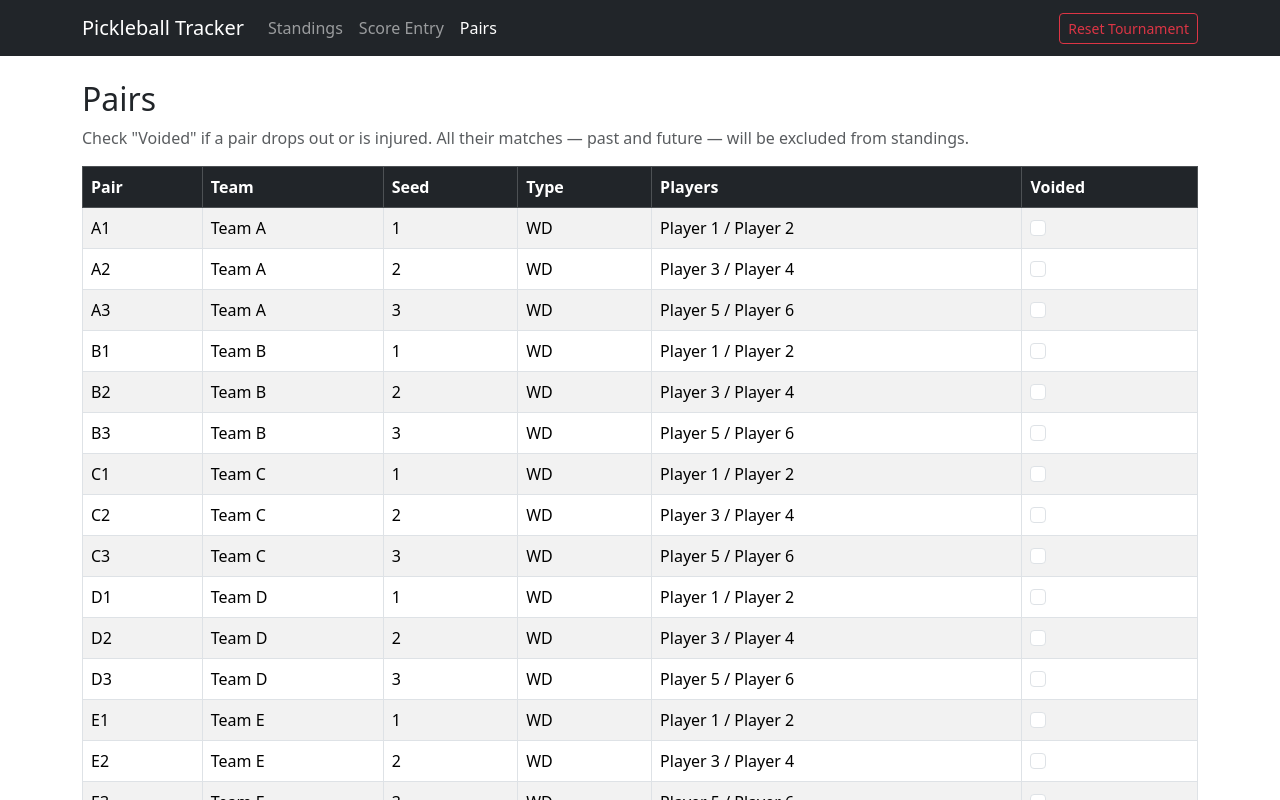
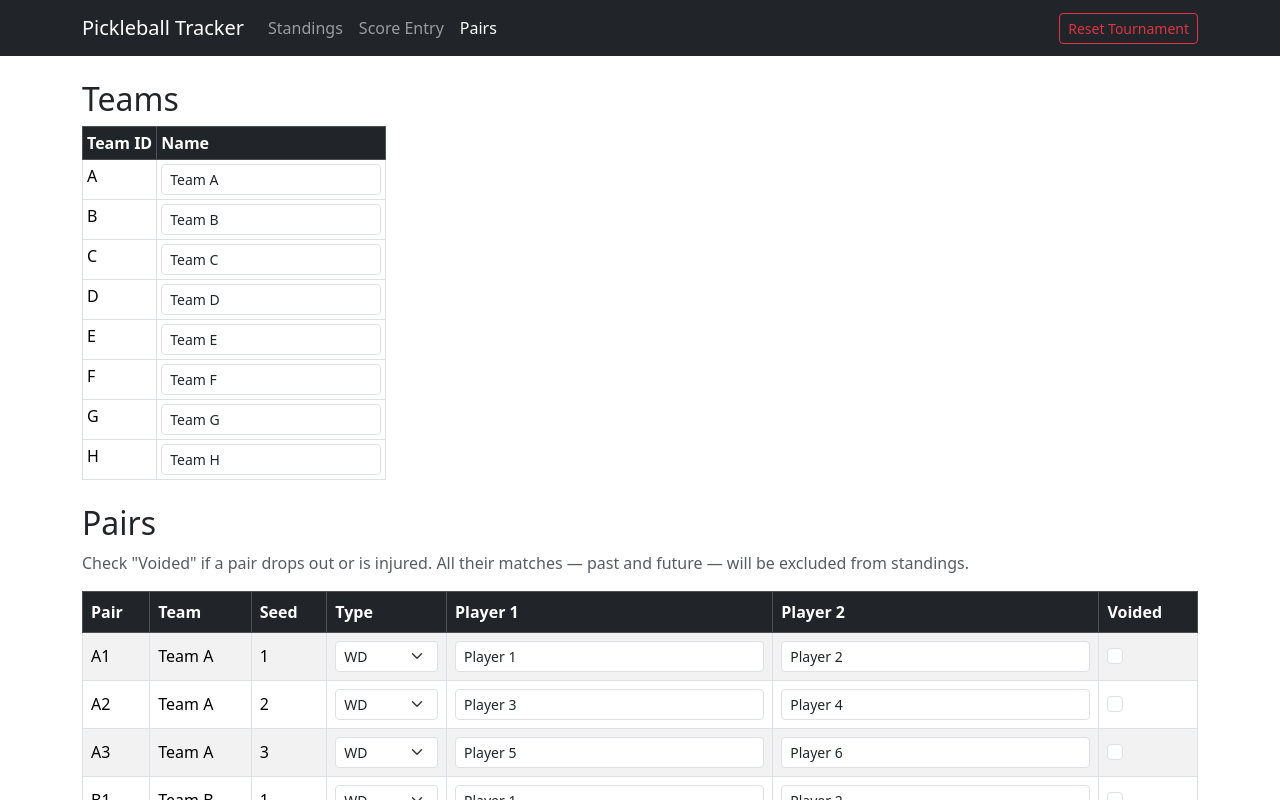
Before and after one commit to melvy13/pickleball-scoretracker, an Angular app: page /pairs in a window 1280 px wide. Shown: the top 800 px of the page. Built offline with nearby package versions, Linux system fonts and the light colour scheme.

Commit message:
[feature/editable-names] add editing function
for team name, player names, and pair type (XD/WD)

```diff
--- a/src/app/core/tournament.service.ts
+++ b/src/app/core/tournament.service.ts
@@ -1,7 +1,7 @@
 import { Injectable, signal } from "@angular/core";
 import { Fixture } from "../models/fixture.model";
 import { Match } from "../models/match.model";
-import { Pair } from "../models/pair.model";
+import { Pair, PairType } from "../models/pair.model";
 import { Team } from "../models/team.model";
 import { HttpClient } from "@angular/common/http";
 import { firstValueFrom } from "rxjs";
@@ -139,4 +139,25 @@ export class TournamentService {
     localStorage.removeItem(STORAGE_KEY);
     window.location.reload();
   }
+
+  updateTeamName(teamId: string, name: string): void {
+    this.teams.update(teams =>
+      teams.map(t => (t.id === teamId ? { ...t, name } : t))
+    );
+    this.saveToStorage();
+  }
+
+  updatePairPlayers(pairId: string, players: [string, string]): void {
+    this.pairs.update(pairs =>
+      pairs.map(p => (p.id === pairId ? { ...p, players } : p))
+    );
+    this.saveToStorage();
+  }
+
+  updatePairType(pairId: string, type: PairType): void {
+    this.pairs.update(pairs =>
+      pairs.map(p => (p.id === pairId ? { ...p, type } : p))
+    );
+    this.saveToStorage();
+  }
 }
--- a/src/app/views/pairs/pairs.html
+++ b/src/app/views/pairs/pairs.html
@@ -1,4 +1,29 @@
 <div class="container mt-4">
+  <h2>Teams</h2>
+  <table class="table table-sm table-bordered w-auto mb-4">
+    <thead class="table-dark">
+      <tr>
+        <th>Team ID</th>
+        <th>Name</th>
+      </tr>
+    </thead>
+    <tbody>
+      @for (team of tournamentService.teams(); track team.id) {
+        <tr>
+          <td>{{ team.id }}</td>
+          <td>
+            <input
+              type="text"
+              class="form-control form-control-sm"
+              [ngModel]="team.name"
+              (ngModelChange)="onTeamNameChange(team.id, $event)"
+            />
+          </td>
+        </tr>
+      }
+    </tbody>
+  </table>
+
   <h2>Pairs</h2>
   <p class="text-muted">
     Check "Voided" if a pair drops out or is injured. All their matches — past and future — will be excluded from standings.
@@ -11,7 +36,8 @@
         <th>Team</th>
         <th>Seed</th>
         <th>Type</th>
-        <th>Players</th>
+        <th>Player 1</th>
+        <th>Player 2</th>
         <th>Voided</th>
       </tr>
     </thead>
@@ -21,8 +47,32 @@
           <td>{{ pair.id }}</td>
           <td>{{ getTeamName(pair.team) }}</td>
           <td>{{ pair.seed }}</td>
-          <td>{{ pair.type }}</td>
-          <td>{{ pair.players[0] }} / {{ pair.players[1] }}</td>
+          <td>
+            <select
+              class="form-select form-select-sm"
+              [ngModel]="pair.type"
+              (ngModelChange)="onTypeChange(pair.id, $event)"
+            >
+              <option value="XD">XD</option>
+              <option value="WD">WD</option>
+            </select>
+          </td>
+          <td>
+            <input
+              type="text"
+              class="form-control form-control-sm"
+              [ngModel]="pair.players[0]"
+              (ngModelChange)="onPlayerChange(pair.id, 0, $event, pair.players)"
+            />
+          </td>
+          <td>
+            <input
+              type="text"
+              class="form-control form-control-sm"
+              [ngModel]="pair.players[1]"
+              (ngModelChange)="onPlayerChange(pair.id, 1, $event, pair.players)"
+            />
+          </td>
           <td>
             <input
               type="checkbox"
--- a/src/app/views/pairs/pairs.ts
+++ b/src/app/views/pairs/pairs.ts
@@ -1,6 +1,7 @@
 import { Component } from '@angular/core';
 import { FormsModule } from '@angular/forms';
 import { TournamentService } from '../../core/tournament.service';
+import { PairType } from '../../models/pair.model';
 
 @Component({
   selector: 'app-pairs',
@@ -20,4 +21,18 @@ export class PairsComponent {
     const team = this.tournamentService.teams().find(t => t.id === teamId);
     return team?.name ?? teamId;
   }
+
+  onTeamNameChange(teamId: string, name: string): void {
+    this.tournamentService.updateTeamName(teamId, name);
+  }
+
+  onTypeChange(pairId: string, type: PairType): void {
+    this.tournamentService.updatePairType(pairId, type);
+  }
+
+  onPlayerChange(pairId: string, index: 0 | 1, value: string, currentPlayers: [string, string]): void {
+    const updated: [string, string] = [...currentPlayers] as [string, string];
+    updated[index] = value;
+    this.tournamentService.updatePairPlayers(pairId, updated);
+  }
 }
```
